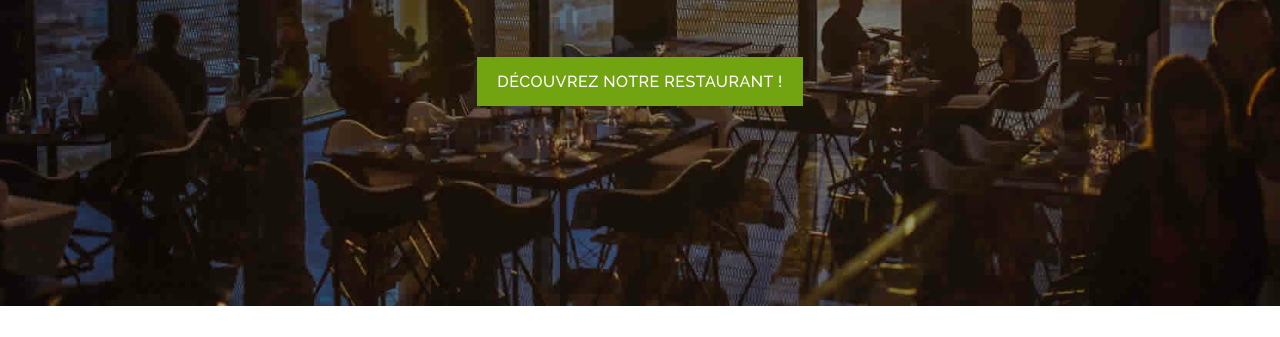
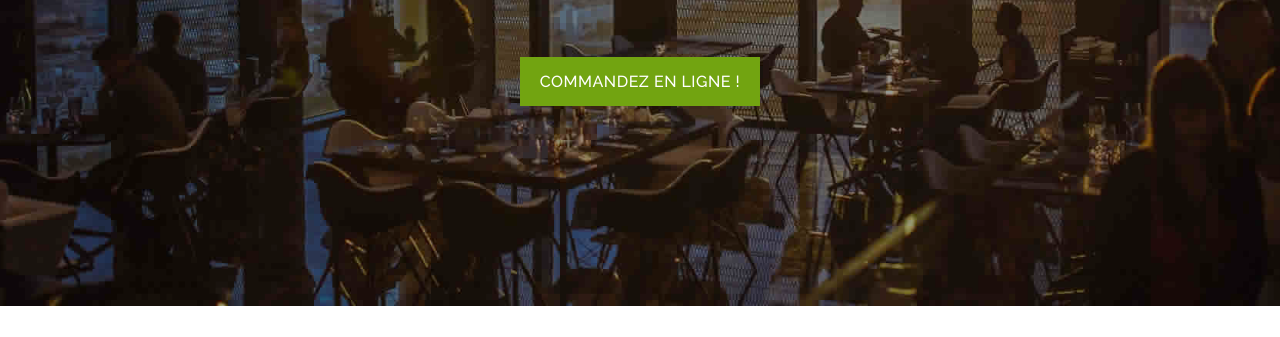
Before and after one commit to PizzaLands/pizzalands, a plain HTML site: page index.html in a window 1280 px wide. Shown: the part 463-800 px from the top of the page. Drawn offline with nearby package versions, Linux system fonts and the light colour scheme.

Commit message:
Update index.html

```diff
--- a/index.html
+++ b/index.html
@@ -59,7 +59,7 @@
           <div class="intro-text">
             <h1>Pizza Lands</h1>
             <p>Restaurant · Pizzeria</p>
-            <a href="#about" class="btn btn-custom btn-lg page-scroll">Découvrez notre restaurant !</a> </div>
+            <a href="https://p-i-z-z-a-l-a-n-d-s.order.app.hd.digital/menus" class="btn btn-custom btn-lg page-scroll" target="_blank">Commandez en ligne !</a> </div>
         </div>
       </div>
     </div>
```
